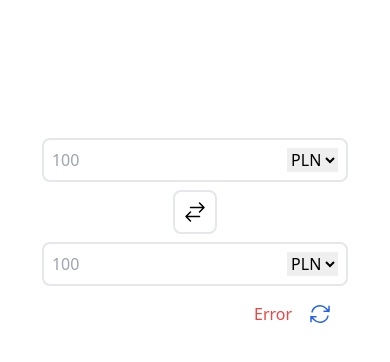
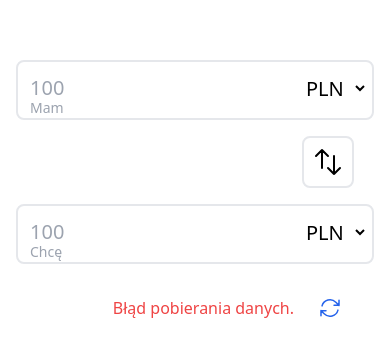
Before and after one commit to Mitwok/Przelicznik-walut, a plain HTML site: page index.html in a window 390 px wide. Shown: the part 182-544 px from the top of the page. Drawn offline with Linux system fonts and the light colour scheme; no server answers.

Commit message:
improved responsiveness

```diff
--- a/index.html
+++ b/index.html
@@ -8,33 +8,38 @@
     <link href="/dist/output.css" rel="stylesheet">
 </head>
 
-<body class="flex items-center justify-center h-screen">
-    <div>
-        <div class="flex md:flex-row flex-col items-center lg:items-center">
-            <div class="border-2 border-gray-200 p-2 rounded-lg mb-2 md:mr-8">
-                <input id="receive-input" class="focus: outline-none" placeholder="100" step="0.01" min="0.01"
-                    type="number">
-                <select id="receive-currency" class="focus: outline-none focus:border-b-2 focus:border-blue-500"
+<body class="flex items-center justify-center h-[90vh]">
+    <div class="w-full mr-8 max-w-4xl">
+        <div class="flex md:flex-row w-full flex-col mx-4 items-end lg:items-center">
+            <div class="border-2 w-full border-gray-200 relative p-1 pb-2 mb-4 md:mr-8 rounded-lg">
+                <input id="give-input" class="focus: outline-none p-2 w-64 text-xl" placeholder="100" step="0.01"
+                    min="0.01" type="number">
+                <select id="give-currency"
+                    class="focus: outline-none p-2 text-xl absolute right-1 focus:border-b-2 focus:border-blue-500"
                     name="Currency" id="Select">
                     <option value="PLN" title="polski złoty">PLN</option>
                 </select>
+                <span class="absolute text-gray-400 bottom-0 text-sm left-3">Mam</span>
             </div>
             <button id="swap-button"
-                class="md:mr-8 mb-2 rounded-lg border-2 p-2 border-gray-200 focus:outline-none focus:border-blue-500">
+                class="md:mr-8 mr-5 rounded-lg active:bg-gray-300 hover:bg-gray-200 transition-colors duration-200 ease-in-out rotate-90 md:rotate-0 mb-4 border-2 p-2 border-gray-200 focus:outline-none focus:border-blue-500">
                 <svg xmlns="http://www.w3.org/2000/svg" fill="none" viewBox="0 0 24 24" stroke-width="1.5"
-                    stroke="currentColor" class="w-6 h-6">
+                    stroke="currentColor" class="w-8 h-8">
                     <path stroke-linecap="round" stroke-linejoin="round"
                         d="M7.5 21L3 16.5m0 0L7.5 12M3 16.5h13.5m0-13.5L21 7.5m0 0L16.5 12M21 7.5H7.5" />
                 </svg>
             </button>
-            <div class="border-2 border-gray-200 p-2 rounded-lg">
-                <input id="give-input" class="focus: outline-none" placeholder="100" step="0.01" min="0.01"
-                    type="number">
-                <select id="give-currency" class="focus: outline-none focus:border-b-2 focus:border-blue-500"
+            <div class="border-2 w-full border-gray-200 p-1 pb-2 relative mb-4 rounded-lg">
+                <input id="receive-input" class="focus: outline-none w-64 p-2 text-xl" placeholder="100" step="0.01"
+                    min="0.01" type="number">
+                <select id="receive-currency"
+                    class="focus: outline-none p-2 text-xl absolute right-1 focus:border-b-2 focus:border-blue-500"
                     name="Currency" id="Select">
                     <option value="PLN" title="polski złoty">PLN</option>
                 </select>
+                <span class="absolute text-gray-400 bottom-0 text-sm left-3">Chcę</span>
             </div>
+
         </div>
         <div class="w-full h-14 flex items-center justify-end">
             <span id="info-row"></span>
--- a/index.js
+++ b/index.js
@@ -22,24 +22,26 @@ document.addEventListener("DOMContentLoaded", function () {
             new Date().getHours().toString().padStart(2, "0") +
             ":" +
             new Date().getMinutes().toString().padStart(2, "0");
-          infoRow.textContent = "Last updated at " + dataTime;
-          infoRow.setAttribute("class", "text-gray-400");
+          infoRow.textContent = "Ostatnia aktualizacja o " + dataTime;
+          console.log(infoRow.textContent);
+          infoRow.setAttribute("class", "text-gray-400 mr-2");
           setTimeout(() => {
             spin.setAttribute("class", "w-6 h-6 text-blue-600");
             updateButton.setAttribute("title", "update");
-            updateButton.setAttribute("class", "p-4 cursor-pointer");
+            updateButton.classList.remove("cursor-default");
           }, 1000);
           updateButtonStatus = true;
           resolve();
         })
         .catch((error) => {
           const errorAlert = document.createElement("h1");
-          infoRow.textContent = "Error";
-          infoRow.setAttribute("class", "text-red-500");
+          const lastValue = infoRow.textContent;
+          infoRow.textContent = "Błąd pobierania danych. " + lastValue;
+          infoRow.setAttribute("class", "text-red-500 mr-2");
           setTimeout(() => {
             spin.setAttribute("class", "w-6 h-6 text-blue-600");
             updateButton.setAttribute("title", "update");
-            updateButton.setAttribute("class", "p-4 cursor-pointer");
+            updateButton.classList.remove("cursor-default");
           }, 1000);
           updateButtonStatus = true;
           document.body.appendChild(errorAlert);
@@ -138,7 +140,7 @@ document.addEventListener("DOMContentLoaded", function () {
       updatePlaceholder();
       spin.setAttribute("class", "animate-spin w-6 h-6 text-gray-400");
       updateButton.setAttribute("title", "updating...");
-      updateButton.setAttribute("class", "p-4 cursor-default");
+      updateButton.classList.add("cursor-default");
       updateButtonStatus = false;
     }
   });
--- a/src/input.css
+++ b/src/input.css
@@ -25,3 +25,7 @@ input[type="number"]::-webkit-outer-spin-button {
   -webkit-appearance: none;
   margin: 0;
 }
+
+select {
+  background-color: transparent;
+}
```
Also changed, not shown: dist/output.css.
